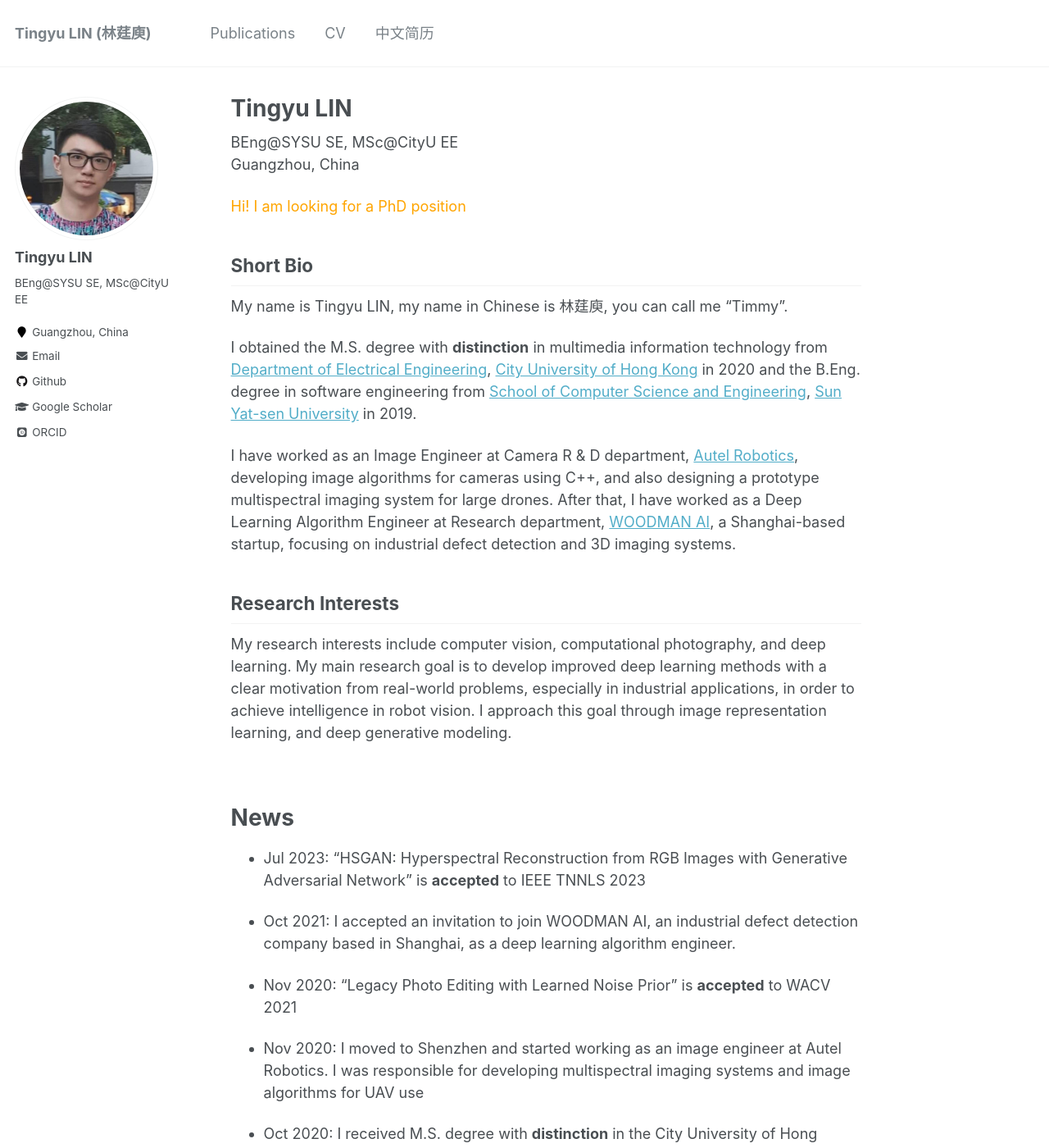
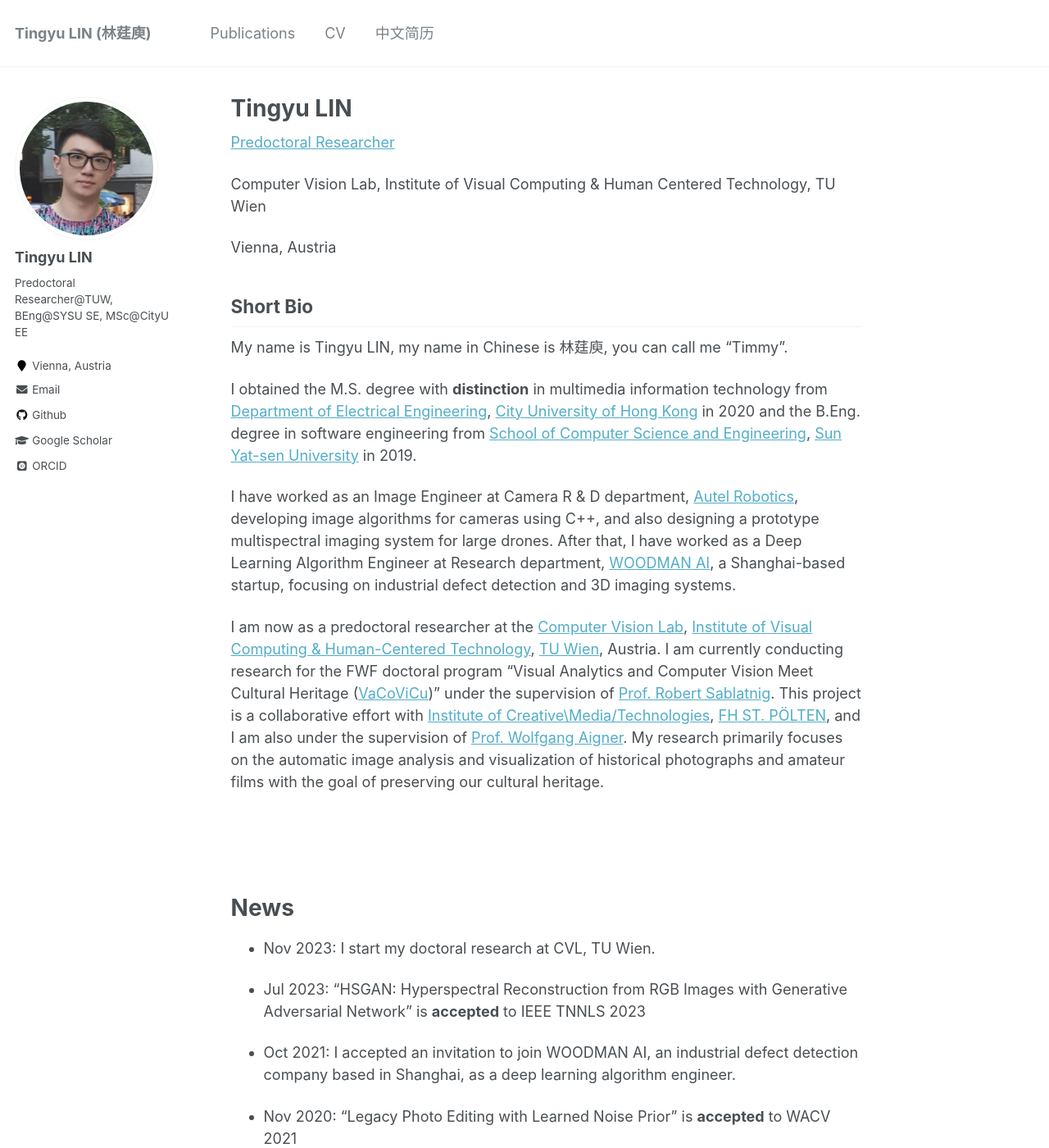
Before and after one commit to linty5/linty5.github.io, a Jekyll site: the page built from _pages/about.md, in a window 1280 px wide and 1400 px high. Shown: the whole window at 82% size. Built offline with Jekyll 4.4.1, drawn with Linux system fonts in a browser that asks for light colours; some web fonts are replaced.

Commit message:
update TU Wien

```diff
--- a/_config.yml
+++ b/_config.yml
@@ -82,12 +82,12 @@ analytics:
 author:
   name             : "Tingyu LIN"
   avatar           : "tingyu_lin.png"
-  bio              : "BEng@SYSU SE, MSc@CityU EE"
-  location         : "Guangzhou, China"
+  bio              : "Predoctoral Researcher@TUW, BEng@SYSU SE, MSc@CityU EE"
+  location         : "Vienna, Austria"
   employer         :
   # pubmed           : "https://www.ncbi.nlm.nih.gov/pubmed/?term=john+snow"
   googlescholar    : "https://scholar.google.com/citations?user=QyVVPMoAAAAJ&hl=en&oi=ao)"
-  email            : tingyulin3-c@my.cityu.edu.hk
+  email            : tingyu.lin@tuwien.ac.at
   # researchgate     :  # example: "https://www.researchgate.net/profile/yourprofile"
   uri              :
   bitbucket        :
--- a/_pages/about.md
+++ b/_pages/about.md
@@ -7,29 +7,34 @@ redirect_from:
   - /about/
   - /about.html
 ---
+[Predoctoral Researcher](https://informatics.tuwien.ac.at/people/tingyu-lin)
 
-BEng@SYSU SE, MSc@CityU EE <br>
-Guangzhou, China <br>
-<font color='Orange'>Hi! I am looking for a PhD position</font>
+Computer Vision Lab,
+Institute of Visual Computing & Human Centered Technology,
+TU Wien
+
+Vienna, Austria <br>
 
 **Short Bio**
 ------
 My name is Tingyu LIN, my name in Chinese is 林莛庾, you can call me "Timmy".<br>
 
-I obtained the M.S. degree with **distinction** in multimedia information technology from [Department of Electrical Engineering](https://www.ee.cityu.edu.hk/), [City University of Hong Kong](https://www.cityu.edu.hk/) in 2020 and the B.Eng. degree in software engineering from [School of Computer Science and Engineering](https://cse.sysu.edu.cn/), [Sun Yat-sen University](https://www.sysu.edu.cn/) in 2019.
+I obtained the M.S. degree with **distinction** in multimedia information technology from [Department of Electrical Engineering](https://www.ee.cityu.edu.hk/), [City University of Hong Kong](https://www.cityu.edu.hk/) in 2020 and the B.Eng. degree in software engineering from [School of Computer Science and Engineering](https://cse.sysu.edu.cn/), [Sun Yat-sen University](https://www.sysu.edu.cn/) in 2019. <br>
 
-I have worked as an Image Engineer at Camera R & D department, [Autel Robotics](https://www.autelrobotics.cn/), developing image algorithms for cameras using C++, and also designing a prototype multispectral imaging system for large drones. After that, I have worked as a Deep Learning Algorithm Engineer at Research department, [WOODMAN AI](https://www.woodman-ai.com/), a Shanghai-based startup, focusing on industrial defect detection and 3D imaging systems.
+I have worked as an Image Engineer at Camera R & D department, [Autel Robotics](https://www.autelrobotics.cn/), developing image algorithms for cameras using C++, and also designing a prototype multispectral imaging system for large drones. After that, I have worked as a Deep Learning Algorithm Engineer at Research department, [WOODMAN AI](https://www.woodman-ai.com/), a Shanghai-based startup, focusing on industrial defect detection and 3D imaging systems.<br>
 
-**Research Interests**
-------
-My research interests include computer vision, computational photography, and deep learning. My main research goal is to develop improved deep learning methods with a clear motivation from real-world problems, especially in industrial applications, in order to achieve intelligence in robot vision. I approach this goal through image representation learning, and deep generative modeling.
+I am now as a predoctoral researcher at the [Computer Vision Lab](https://cvl.tuwien.ac.at/), [Institute of Visual Computing & Human-Centered Technology](https://informatics.tuwien.ac.at/), [TU Wien](https://www.tuwien.at/en/), Austria. I am currently conducting research for the FWF doctoral program "Visual Analytics and Computer Vision Meet Cultural Heritage ([VaCoViCu](https://visual-heritage.fhstp.ac.at/))" under the supervision of [Prof. Robert Sablatnig](https://cvl.tuwien.ac.at/staff/robert-sablatnig/). This project is a collaborative effort with [Institute of Creative\Media/Technologies](https://icmt.fhstp.ac.at/en), [FH ST. PÖLTEN](https://research.fhstp.ac.at/en), and I am also under the supervision of [Prof. Wolfgang Aigner](https://icmt.fhstp.ac.at/en/team/wolfgang-aigner). My research primarily focuses on the automatic image analysis and visualization of historical photographs and amateur films with the goal of preserving our cultural heritage.
 
-<!--<font color='red'>I am open to a Ph.D position now!!!</font>-->
+<br>
+
 
 <br/>
 
 **News**
 ======
+
+- Nov 2023: I start my doctoral research at CVL, TU Wien.
+
 - Jul 2023: "HSGAN: Hyperspectral Reconstruction from RGB Images with Generative Adversarial Network" is **accepted** to IEEE TNNLS 2023
 
 - Oct 2021: I accepted an invitation to join WOODMAN AI, an industrial defect detection company based in Shanghai, as a deep learning algorithm engineer.
```
Also changed, not shown: _pages/publications.md (+1 -1 lines).
